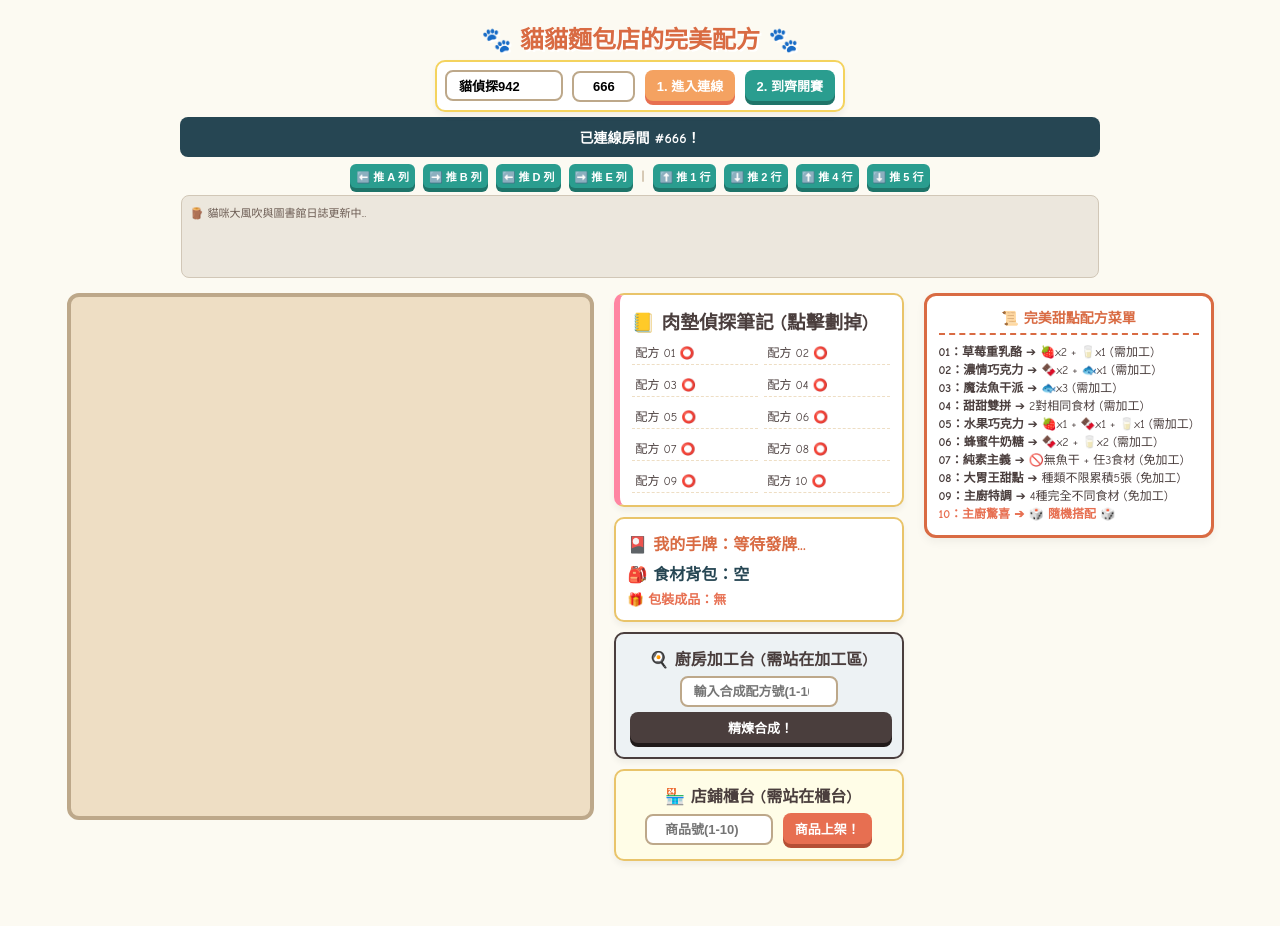
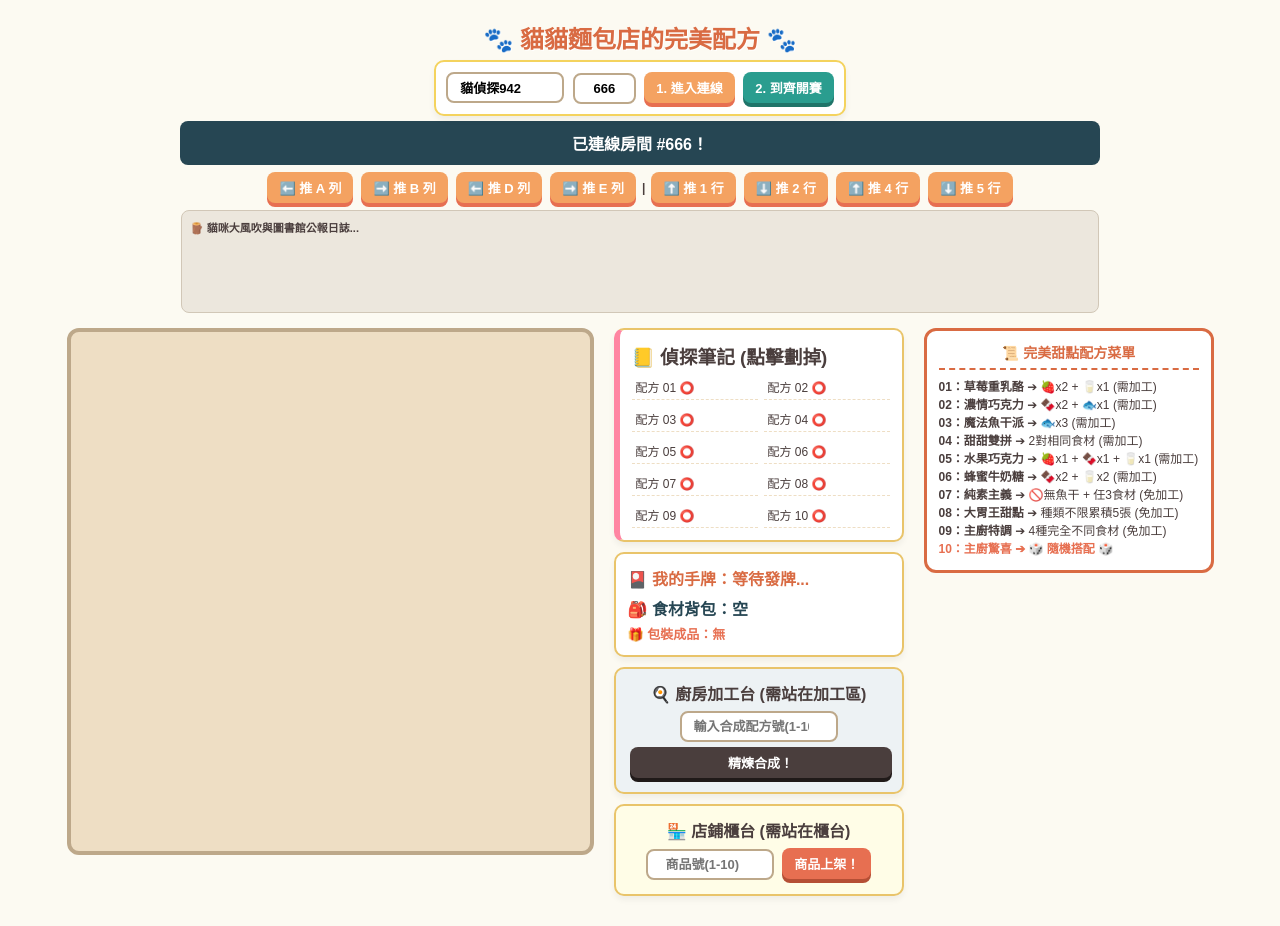
Before and after one commit to yii177/meow-bakery, a website: page public/index.html in a window 1280 px wide. Both pictures are taken after a click on the button "1. 進入連線". Before the commit the page ends 891 px from the top, so only its background shows below. Drawn offline with nearby package versions, Linux system fonts and the light colour scheme; no server answers.

Commit message:
Update index.html

```diff
--- a/public/index.html
+++ b/public/index.html
@@ -3,38 +3,28 @@
 <head>
     <meta charset="UTF-8">
     <meta name="viewport" content="width=device-width, initial-scale=1.0">
-    <title>貓貓麵包店的完美配方 - 生產加工豪華版</title>
+    <title>貓貓麵包店的完美配方 - 豪華完全體</title>
     <style>
-        body { font-family: 'Comic Sans MS', 'Microsoft JhengHei', sans-serif; background-color: #fcfaf2; margin: 0; padding: 15px; text-align: center; color: #4a3e3d; }
-        h1 { color: #d96b43; text-shadow: 2px 2px 0px #fff; font-size: 24px; margin: 5px; }
-
-        .setup-panel { background: white; padding: 10px; border-radius: 12px; margin-bottom: 10px; display: inline-block; box-shadow: 0 4px 10px rgba(217,107,67,0.1); border: 3px solid #f4d35e; }
+        body { font-family: sans-serif; background: #fcfaf2; margin: 0; padding: 15px; text-align: center; color: #4a3e3d; }
+        h1 { color: #d96b43; margin: 5px; font-size: 24px; text-shadow: 1px 1px 0 #fff; }
         input, button { padding: 6px 12px; font-size: 13px; border-radius: 8px; border: 2px solid #bda88a; font-weight: bold; margin: 2px; }
-        button { background-color: #f4a261; color: white; border: none; cursor: pointer; box-shadow: 0 4px 0 #e76f51; transition: all 0.1s; }
+        button { background: #f4a261; color: white; border: none; cursor: pointer; box-shadow: 0 4px 0 #e76f51; }
         button:active { transform: translateY(4px); box-shadow: none; }
-
-        /* 💨 大風吹按鈕樣式 */
         .shift-controls { display: flex; justify-content: center; gap: 4px; margin-bottom: 5px; }
         .shift-btn { background-color: #2a9d8f; box-shadow: 0 4px 0 #1f7469; font-size: 11px; padding: 4px 6px; color: white; border: none; border-radius: 6px; cursor: pointer; font-weight: bold; }
-
         /* 🏆 奢華黃金大三欄並排，絕對不會掉下去 */
         .game-container { display: flex; justify-content: center; align-items: flex-start; gap: 20px; margin: 15px auto; width: 100%; max-width: 1250px; }
         .board { display: grid; grid-template-columns: repeat(5, 95px); grid-template-rows: repeat(5, 95px); gap: 6px; background: #eedec4; padding: 10px; border-radius: 12px; border: 4px solid #bda88a; shrink: 0; }
         .tile { background: #fff; border: 2px solid #dcd1be; border-radius: 10px; display: flex; flex-direction: column; align-items: center; justify-content: center; font-size: 11px; cursor: pointer; position: relative; font-weight: bold; box-shadow: inset 0 -4px 0 #f0e6d2; }
         .center-tile { background: #ffe57f; border-color: #ffb300; box-shadow: inset 0 -4px 0 #ffe082; }
-
-        /* 中間控制區 */
         .side-panel { display: flex; flex-direction: column; gap: 10px; width: 290px; text-align: left; shrink: 0; }
         .box { background: #fff; padding: 12px; border-radius: 10px; box-shadow: 0 4px 6px rgba(0,0,0,0.05); border: 2px solid #e9c46a; }
         .notebook-grid { display: grid; grid-template-columns: 1fr 1fr; gap: 6px; margin-top: 5px; }
         .note-item { cursor: pointer; padding: 4px; border-bottom: 1px dashed #eedec4; font-size: 12px; }
-
-        /* 📜 右側獨立大菜單對照表 */
-        .menu-panel { width: 260px; background: white; border: 3px solid #d96b43; border-radius: 12px; padding: 12px; text-align: left; font-size: 12px; line-height: 1.5; shrink: 0; box-shadow: 0 4px 10px rgba(0,0,0,0.05); }
+        .menu-panel { width: 260px; background: white; border: 3px solid #d96b43; border-radius: 12px; padding: 12px; text-align: left; font-size: 12px; line-height: 1.5; shrink: 0; }
         .menu-title { text-align: center; font-weight: bold; font-size: 14px; color: #d96b43; border-bottom: 2px dashed #d96b43; margin-bottom: 8px; padding-bottom: 4px; }
-
-        .status-bar { max-width: 900px; background: #264653; color: white; padding: 10px; border-radius: 8px; margin: 5px auto; font-weight: bold; font-size: 14px; }
-        .log-box { max-width: 900px; background: #ece7dd; height: 65px; margin: 5px auto; overflow-y: auto; padding: 8px; border-radius: 8px; text-align: left; font-size: 11px; border: 1px solid #d1c7b7; color: #6b5b52; }
+        .status-bar { max-width: 900px; background: #264653; color: white; padding: 10px; border-radius: 8px; margin: 5px auto; font-weight: bold; }
+        .log-box { max-width: 900px; background: #ece7dd; height: 85px; margin: 5px auto; overflow-y: auto; padding: 8px; border-radius: 8px; text-align: left; font-size: 11px; border: 1px solid #d1c7b7; font-weight: bold; }
         .p-avatar { display: inline-block; padding: 2px 5px; border-radius: 5px; font-size: 10px; color: white; font-weight: bold; margin-top: 3px; box-shadow: 0 2px 2px rgba(0,0,0,0.1); text-align: center; }
     </style>
     <script src="/socket.io/socket.io.js"></script>
@@ -42,38 +32,35 @@
 <body>
 
     <h1>🐾 貓貓麵包店的完美配方 🐾</h1>
-    <div id="lobby" class="box" style="display:inline-block; border-color:#f4d35e; padding: 6px;">
+    <div id="lobby" class="box" style="display:inline-block; border-color:#f4d35e; padding: 8px;">
         <input type="text" id="playerName" placeholder="我的暱稱" style="width:90px;">
         <input type="text" id="roomId" value="666" style="width:35px; text-align:center;">
         <button onclick="joinRoom()">1. 進入連線</button>
         <button id="startBtn" onclick="startGame()" style="background:#2a9d8f; box-shadow:0 4px 0 #1f7469; display:none;">2. 到齊開賽</button>
     </div>
 
-    <div class="status-bar" id="statusBar">🧁 請先輸入暱稱並進入連線。</div>
+    <div class="status-bar" id="statusBar">🧁 請先進入廚房。</div>
 
-    <!-- 💨 大風吹控制列 -->
     <div class="shift-controls" id="shiftControls" style="display:none;">
-        <button class="shift-btn" onclick="pushGrid('row', 0)">⬅️ 推 A 列</button>
-        <button class="shift-btn" onclick="pushGrid('row', 1)">➡️ 推 B 列</button>
-        <button class="shift-btn" onclick="pushGrid('row', 3)">⬅️ 推 D 列</button>
-        <button class="shift-btn" onclick="pushGrid('row', 4)">➡️ 推 E 列</button>
-        <span style="font-weight:bold; font-size:12px; align-self:center; margin:0 3px; color:#bda88a;">|</span>
-        <button class="shift-btn" onclick="pushGrid('col', 0)">⬆️ 推 1 行</button>
-        <button class="shift-btn" onclick="pushGrid('col', 1)">⬇️ 推 2 行</button>
-        <button class="shift-btn" onclick="pushGrid('col', 3)">⬆️ 推 4 行</button>
-        <button class="shift-btn" onclick="pushGrid('col', 4)">⬇️ 推 5 行</button>
+        <button onclick="pushGrid('row', 0)">⬅️ 推 A 列</button>
+        <button onclick="pushGrid('row', 1)">➡️ 推 B 列</button>
+        <button onclick="pushGrid('row', 3)">⬅️ 推 D 列</button>
+        <button onclick="pushGrid('row', 4)">➡️ 推 E 列</button>
+        <span style="font-weight:bold; font-size:12px; align-self:center;">|</span>
+        <button onclick="pushGrid('col', 0)">⬆️ 推 1 行</button>
+        <button onclick="pushGrid('col', 1)">⬇️ 推 2 行</button>
+        <button onclick="pushGrid('col', 3)">⬆️ 推 4 行</button>
+        <button onclick="pushGrid('col', 4)">⬇️ 推 5 行</button>
     </div>
 
-    <div class="log-box" id="logBox">🪵 貓咪大風吹與圖書館日誌更新中...</div>
+    <div class="log-box" id="logBox">🪵 貓咪大風吹與圖書館公報日誌...</div>
 
     <div class="game-container" id="gameScreen" style="display:none;">
-        <!-- [左] 地圖 -->
         <div class="board" id="kitchenBoard"></div>
 
-        <!-- [中] 控制欄 -->
         <div class="side-panel">
             <div class="box" style="border-left:6px solid #ff85a2;">
-                <h3 style="margin:0;">📒 肉墊偵探筆記 (點擊劃掉)</h3>
+                <h3 style="margin:0;">📒 偵探筆記 (點擊劃掉)</h3>
                 <div class="notebook-grid" id="notebookGrid"></div>
             </div>
 
@@ -83,7 +70,7 @@
                 <div id="productPanel" style="font-weight:bold; color:#e76f51; font-size: 13px;">🎁 包裝成品：無</div>
             </div>
 
-            <div class="box" style="background:#edf2f4; text-align:center; border-color:#4a3e3d;">
+            <div class="box" style="background:#edf2f4; text-align:center;">
                 <h4 style="margin:0 0 4px 0;">🍳 廚房加工台 (需站在加工區)</h4>
                 <input type="number" id="combineInput" placeholder="輸入合成配方號(1-10)" style="width:130px; text-align:center;">
                 <button onclick="submitCombine()" style="background:#4a3e3d; box-shadow:0 4px 0 #201a19; width:100%; margin-top:3px;">精煉合成！</button>
@@ -97,7 +84,6 @@
             <button id="restartBtn" onclick="startGame()" style="background:#2a9d8f; box-shadow:0 4px 0 #1f7469; display:none; width:100%;">🔄 再玩一局</button>
         </div>
 
-        <!-- [右] 大菜單對照表 -->
         <div class="menu-panel">
             <div class="menu-title">📜 完美甜點配方菜單</div>
             <b>01：草莓重乳酪</b> ➔ 🍓x2 + 🥛x1 (需加工)<br>
@@ -121,8 +107,6 @@
         function joinRoom() {
             currentRoomId = document.getElementById('roomId').value;
             myName = document.getElementById('playerName').value;
-            if(!myName) return alert("請輸入暱稱！");
-
             socket.emit('joinRoom', { roomId: currentRoomId, playerName: myName });
             document.getElementById('gameScreen').style.display = 'flex';
             document.getElementById('shiftControls').style.display = 'flex';
@@ -154,13 +138,11 @@
             }
         }
 
-        // 核心功能：發送大風吹推圖請求
         function pushGrid(type, index) {
             if (!isMyTurn) return alert("現在不是你的回合喔！");
             socket.emit('pushGrid', { roomId: currentRoomId, type: type, index: index });
         }
 
-        // 核心功能：發送加工合成請求
         function submitCombine() {
             if (!isMyTurn) return alert("現在不是你的回合喔！");
             let num = document.getElementById('combineInput').value;
@@ -168,12 +150,10 @@
             socket.emit('combineRecipe', { roomId: currentRoomId, recipeNum: num.padStart(2, '0') });
         }
 
-        // 核心動態渲染
         socket.on('gameStateUpdate', (room) => {
             const board = document.getElementById('kitchenBoard');
             board.innerHTML = '';
 
-            // 動態同步10號隨機套餐文字
             if(room.recipe10Combo) {
                 document.getElementById('menu10Text').innerHTML = `10：主廚驚喜 ➔ ${room.recipe10Combo.join(' + ')} (需加工)`;
             }
@@ -182,7 +162,7 @@
                 const tile = document.createElement('div');
                 tile.className = i === 12 ? 'tile center-tile' : 'tile';
 
-                if (tileType === '🏪 店鋪櫃台') tile.innerHTML = '🏪<br>店鋪櫃台';
+                if (tileType === '🏪 店鋪櫃台') tile.innerHTML = '🏪<br>櫃台';
                 else if (tileType === '🍓 食材櫃') tile.innerHTML = '🍓<br>食材櫃';
                 else if (tileType === '🔍 辦公室') tile.innerHTML = '🔍<br>辦公室';
                 else if (tileType === '🏛️ 圖書館') tile.innerHTML = '🏛️<br>圖書館';
@@ -210,7 +190,7 @@
 
             let currentP = room.players[room.turnIndex];
             isMyTurn = (currentP.name === myName);
-            document.getElementById('statusBar').innerText = isMyTurn ? "🌟 輪到你了！請利用上方「大風吹」推圖，或「點擊鄰格」移動！" : `💤 等待中... 當前輪到：【${currentP.name}】`;
+            document.getElementById('statusBar').innerText = isMyTurn ? "🌟 輪到你的回合！請利用上方「大風吹」推圖，或「點擊鄰格」移動！" : `💤 等待中... 當前輪到：【${currentP.name}】`;
             document.getElementById('statusBar').style.background = isMyTurn ? "#e76f51" : "#264653";
 
             let me = room.players.find(p => p.name === myName);
@@ -230,15 +210,11 @@
 
         socket.on('gameLog', (msg) => {
             const box = document.getElementById('logBox');
-            box.innerHTML += `<div>${msg}</div>`;
+            box.innerHTML += `<div style="margin-bottom: 3px;">${msg}</div>`;
             box.scrollTop = box.scrollHeight;
         });
 
-                // 🔒【前端防禦】：只有主動觸發、真正收到密報的玩家才會跳出視窗，其他連線朋友完全看不到！
-        socket.on('intelFound', (data) => {
-            alert(data.msg);
-        });
-
+        socket.on('intelFound', (data) => alert(data.msg));
         socket.on('moveResult', (data) => alert(data.msg));
         socket.on('bakeResult', (data) => alert(data.msg));
         socket.on('gameOver', (data) => {
```
